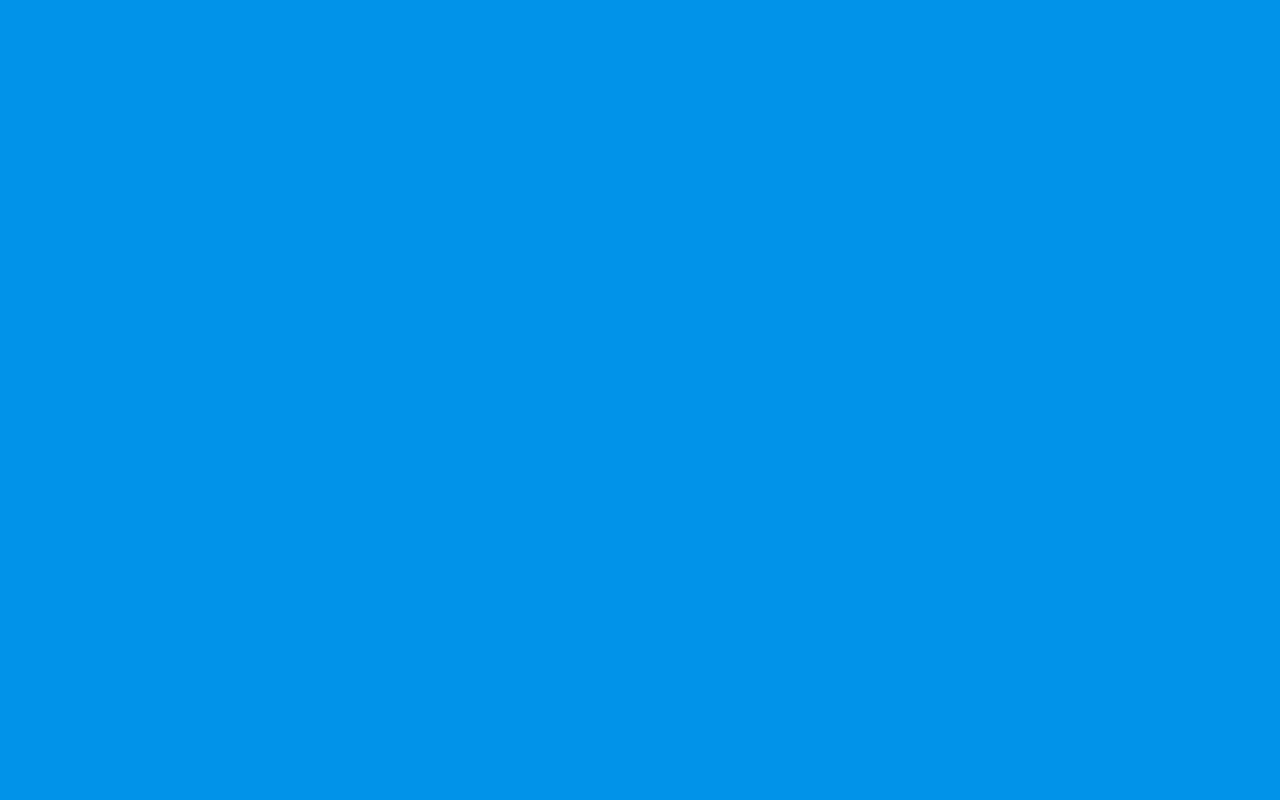
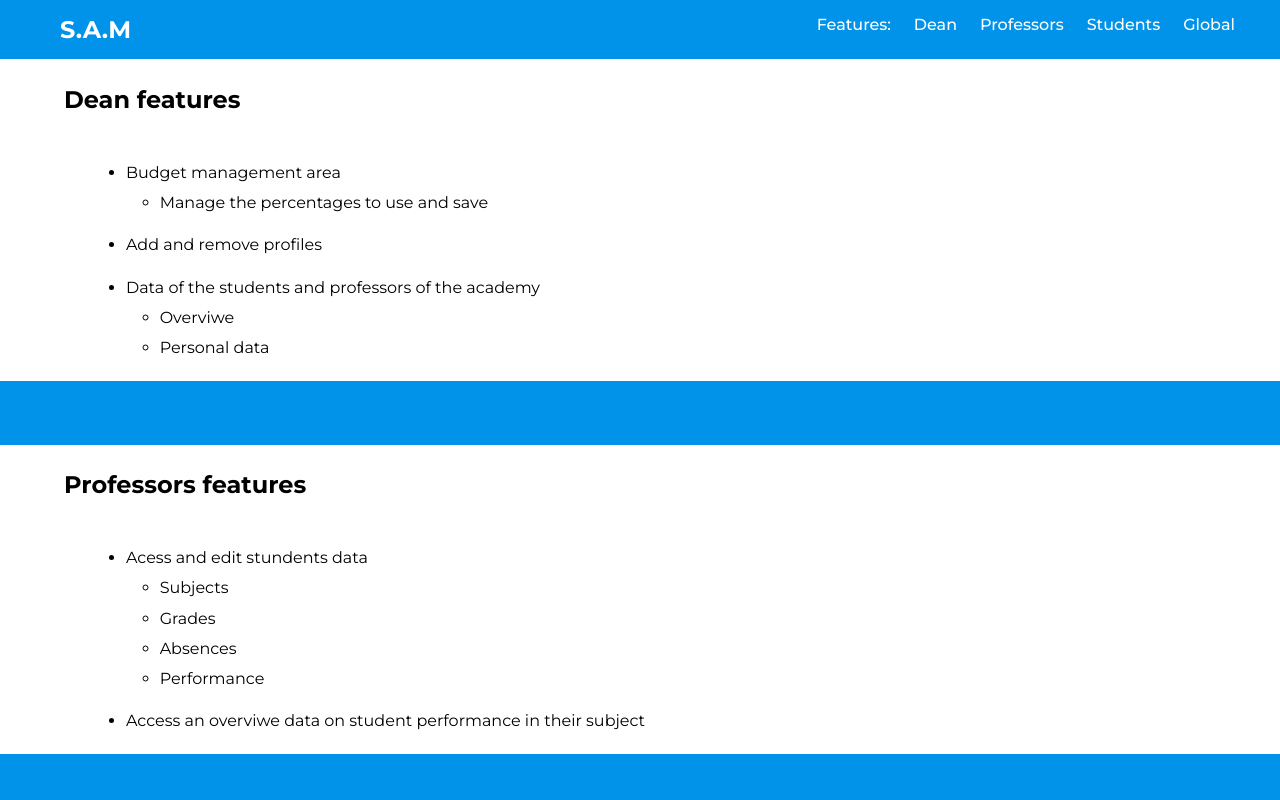
Before and after one commit to Twfonseca/School-managment-app-simulation, a plain HTML site: page about-page/about.html in a window 1280 px wide. Shown: the top 800 px of the page. Drawn offline with Linux system fonts and the light colour scheme.

Commit message:
About page done

```diff
--- a/about-page/about.html
+++ b/about-page/about.html
@@ -12,9 +12,69 @@
 </head>
 <body>
   <main class="pageContainer">
-      <section>
-        <h1></h1>
-      </section>
+    <header class="headerContainer">
+      <h2 class="navTitle">s.a.m</h2>
+      <nav >
+        <ul class="navStyle">
+          <li class="navItens">Features:</li>
+          <li class="navItens"><a class="navLinkStyle" href="#dean">Dean</a></li>
+          <li class="navItens"><a class="navLinkStyle" href="#professors">Professors</a></li>
+          <li class="navItens"><a class="navLinkStyle" href="#students">Students</a></li>
+          <li class="navItens"><a class="navLinkStyle" href="#global">Global</a></li>
+        </ul>
+      </nav>
+    </header>
+    <section  id="dean" class="sectionOneStyle">
+      <h2 class="featuresTitle">Dean features</h2>
+      <ul class="mainList">
+        <li class="featureItem">Budget management area
+          <ul class="subList">
+            <li class="subItem">Manage the percentages to use and save</li>
+          </ul>
+        </li>
+        <li class="featureItem">Add and remove profiles</li>
+        <li class="featureItem">Data of the students and professors of the academy
+          <ul class="subList">
+            <li class="subItem">Overviwe</li>
+            <li class="subItem">Personal data</li>
+          </ul>
+        </li>
+      </ul>
+    </section>
+    <section id="professors" class="sectionTwoStyle">
+      <h2  class="featuresTitle">Professors features</h2>
+      <ul class="mainList">
+        <li class="featureItem">Acess and edit stundents data
+          <ul class="subList">
+            <li class="subItem">Subjects</li>
+            <li class="subItem">Grades</li>
+            <li class="subItem">Absences</li>
+            <li class="subItem">Performance</li>
+          </ul>
+        </li>
+        <li class="featureItem"> Access an overviwe data on student performance in their subject</li>
+      </ul>
+    </section>
+    <section id="students" class="sectionThreeStyle">
+      <h2 class="featuresTitle">Students features</h2>
+        <ul class="mainList">
+          <li class="featureItem">Create study groups</li>
+          <li class="featureItem">Access your own profile to check datas such as:
+            <ul class="subList">
+              <li class="subItem">Subjects</li>
+              <li class="subItem">Grades</li>
+              <li class="subItem">Absences</li>
+              <li class="subItem">Performance</li>
+            </ul>
+          </li>
+        </ul>
+    </section>
+    <section id="global" class="sectionFour">
+      <h2  class="featuresTitle">Global features</h2>
+      <ul class="mainList">
+        <li class="featureItem">Anyone using the platform can send or receive messages and files to each other for academic purposes, streamlining the communication and delivery of schoolwork </li>
+      </ul>
+    </section>
   </main>
 
 </body>
--- a/about-page/style/style.css
+++ b/about-page/style/style.css
@@ -1,10 +1,73 @@
 *{
     margin: 0%;
     padding: 0%;
+    font-family: 'Montserrat', sans-serif;
     box-sizing: border-box;
-    color:#ffff;
 }
 
 body{
     background-color: #0093E9;
 }
+
+.headerContainer{
+    width: 90vw;
+    display: flex;
+   justify-content: space-between;
+   padding: 15px;
+}
+
+.navTitle{
+    text-transform: uppercase;
+    color:#ffff;
+    margin-left: 4%;
+}
+
+.navStyle{
+    color: #ffff;
+    display: flex;
+    list-style: none;
+}
+
+.navItens{
+ margin: 0% 5% 0% 2%;
+ font-weight: 500;
+}
+
+.navLinkStyle{
+    text-decoration: none;
+    color: #ffff;
+    font-weight: 500;
+}
+
+.navLinkStyle:visited{
+ color: #ffff;
+}
+
+.sectionOneStyle, .sectionTwoStyle, .sectionThreeStyle, .sectionFour{
+    width: 100vw;
+    display: flex;
+    flex-direction: column;
+    background-color: #ffff;
+    color: #000;;
+    margin-bottom: 5%;
+}
+
+.featuresTitle{
+    margin: 2% 5% 2% 5%;
+}
+
+.mainList{
+    margin-left: 8%;
+}
+
+.featureItem{
+    margin: 2%;
+}
+
+.subList{
+    margin-left: 2%;
+}
+
+.subItem{
+    margin: 1%;
+}
```
Also changed, not shown: product-page/productpage.html (+1 -1 lines).
